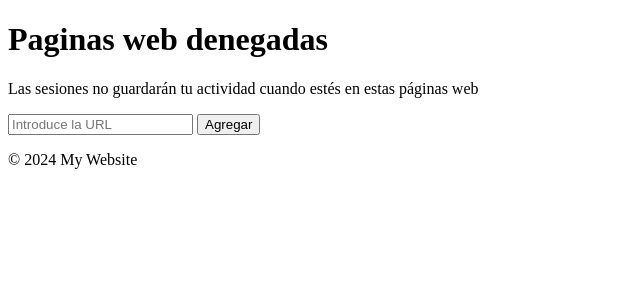
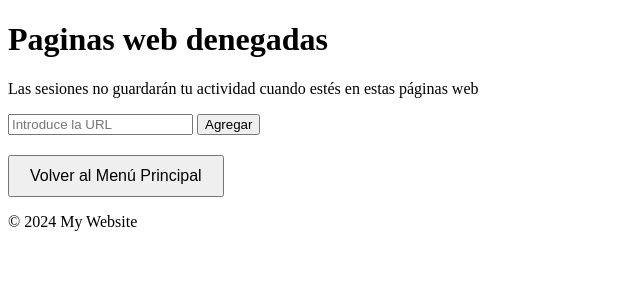
Before and after one commit to JesusGar13/ubu-replay, a Flask app: page /denied_web in a window 1280 px wide. Shown: the top 300 px of the page, without its empty margins (0-640 px from the left). Run offline with Flask 3, Linux system fonts and the light colour scheme; the visitor is signed in with stand-in values (Sample User, id 1).

Commit message:
Solucionado web denied

```diff
--- a/app/templates/denied_web.html
+++ b/app/templates/denied_web.html
@@ -21,4 +21,8 @@
             </li>
         {% endfor %}
     </ul>
+    <!-- Botón para regresar al menú principal -->
+    <div style="margin-top: 20px;">
+        <button onclick="window.location.href='{{ url_for('user_main') }}'" style="padding: 10px 20px; font-size: 16px;">Volver al Menú Principal</button>
+    </div>
 {% endblock %}
```
